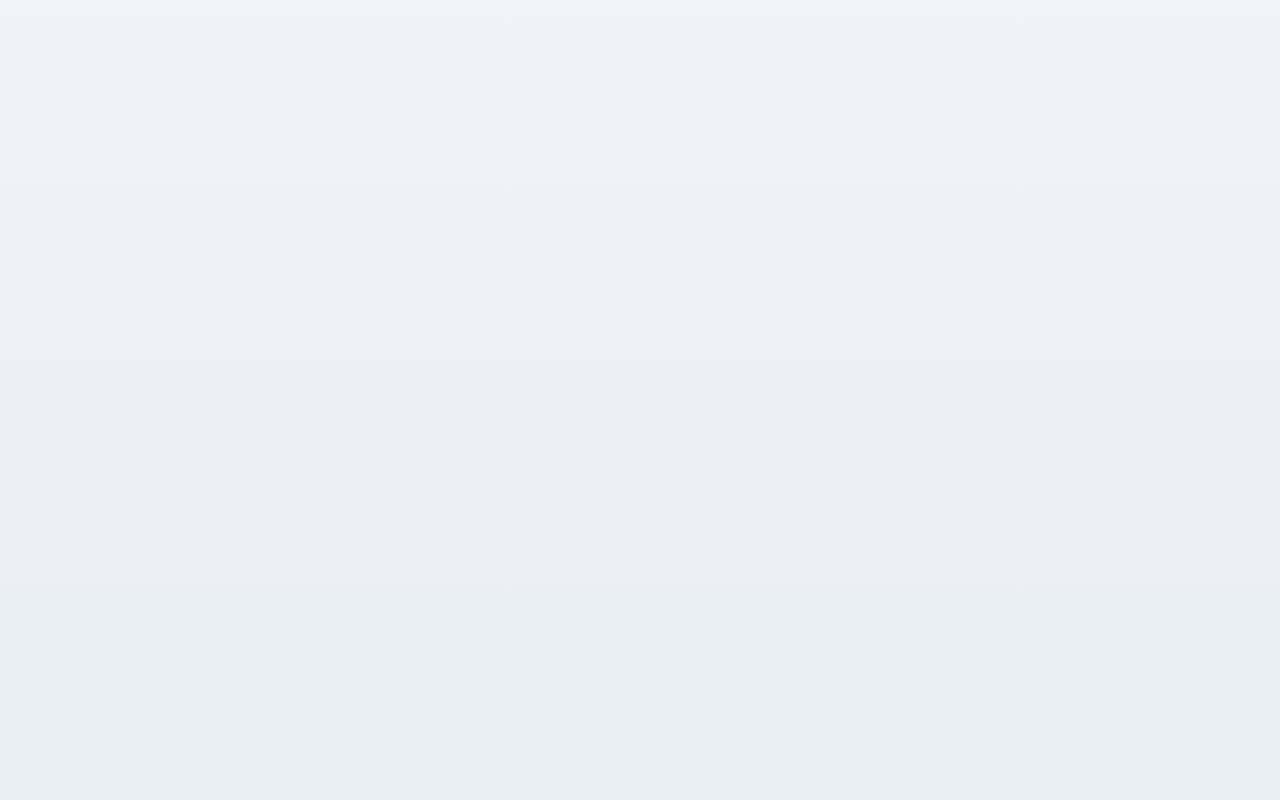
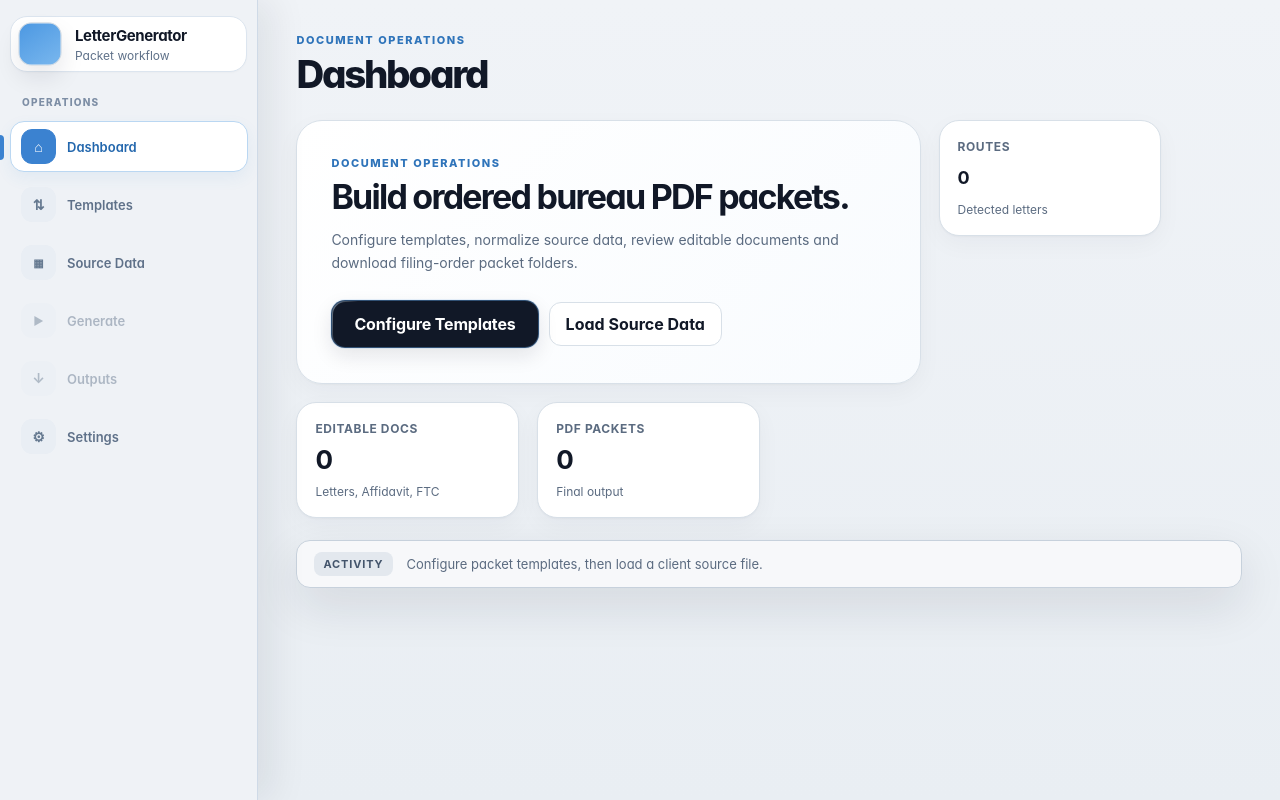
Before and after one commit to Arisu-art/LetterGenerator, a Next.js app: page / in a window 1280 px wide. Before the commit this address had no page. Built offline with nearby package versions, Linux system fonts and the light colour scheme.

Commit message:
refactor: serve document workspace directly from root

```diff
--- a/app/page.tsx
+++ b/app/page.tsx
@@ -1,5 +1,5 @@
-import { redirect } from 'next/navigation';
+import LetterGeneratorWorkspaceV2 from '../components/LetterGeneratorWorkspaceV2';
 
 export default function Page() {
-  redirect('/intelligence');
+  return <LetterGeneratorWorkspaceV2 />;
 }
```
